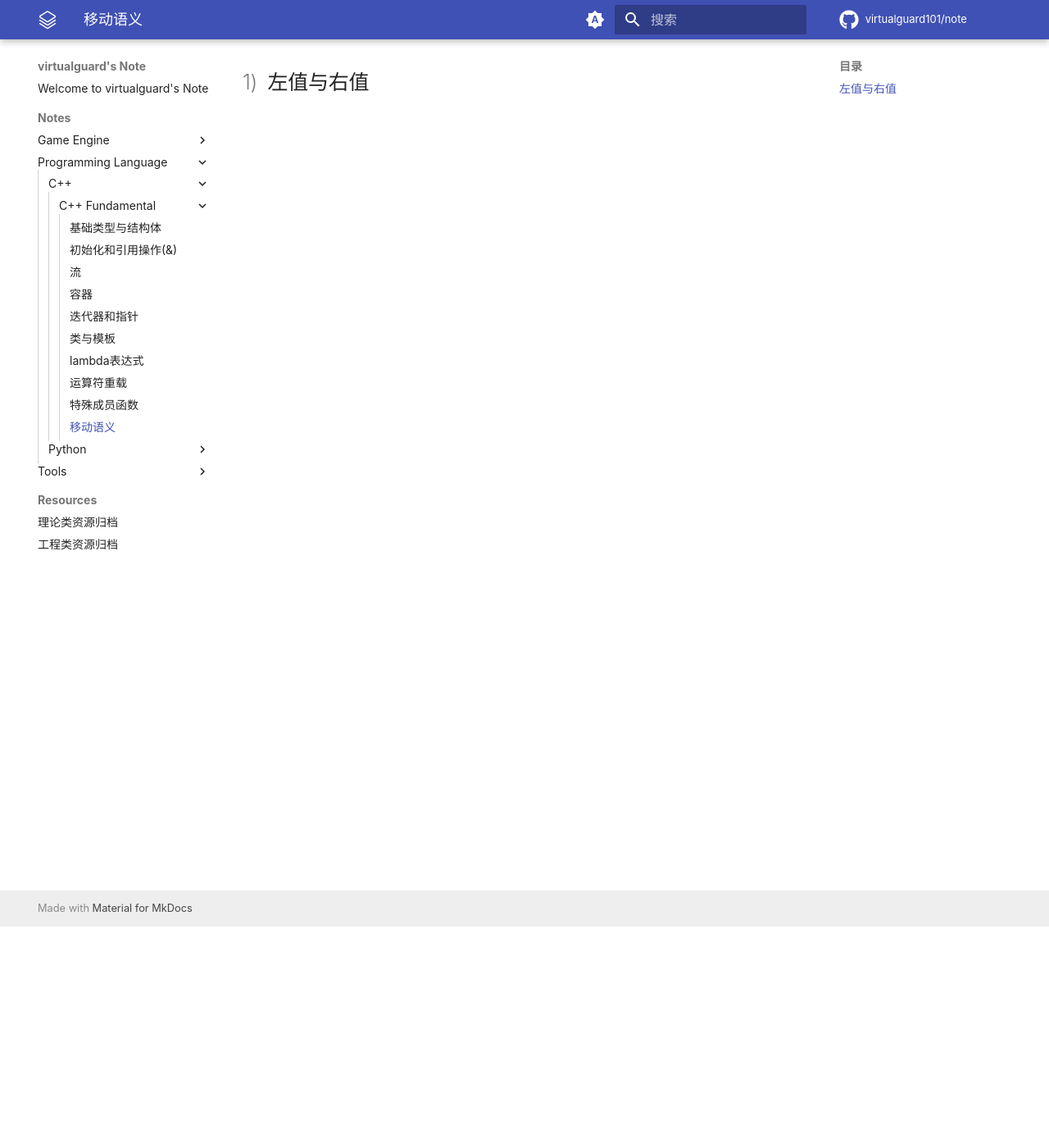
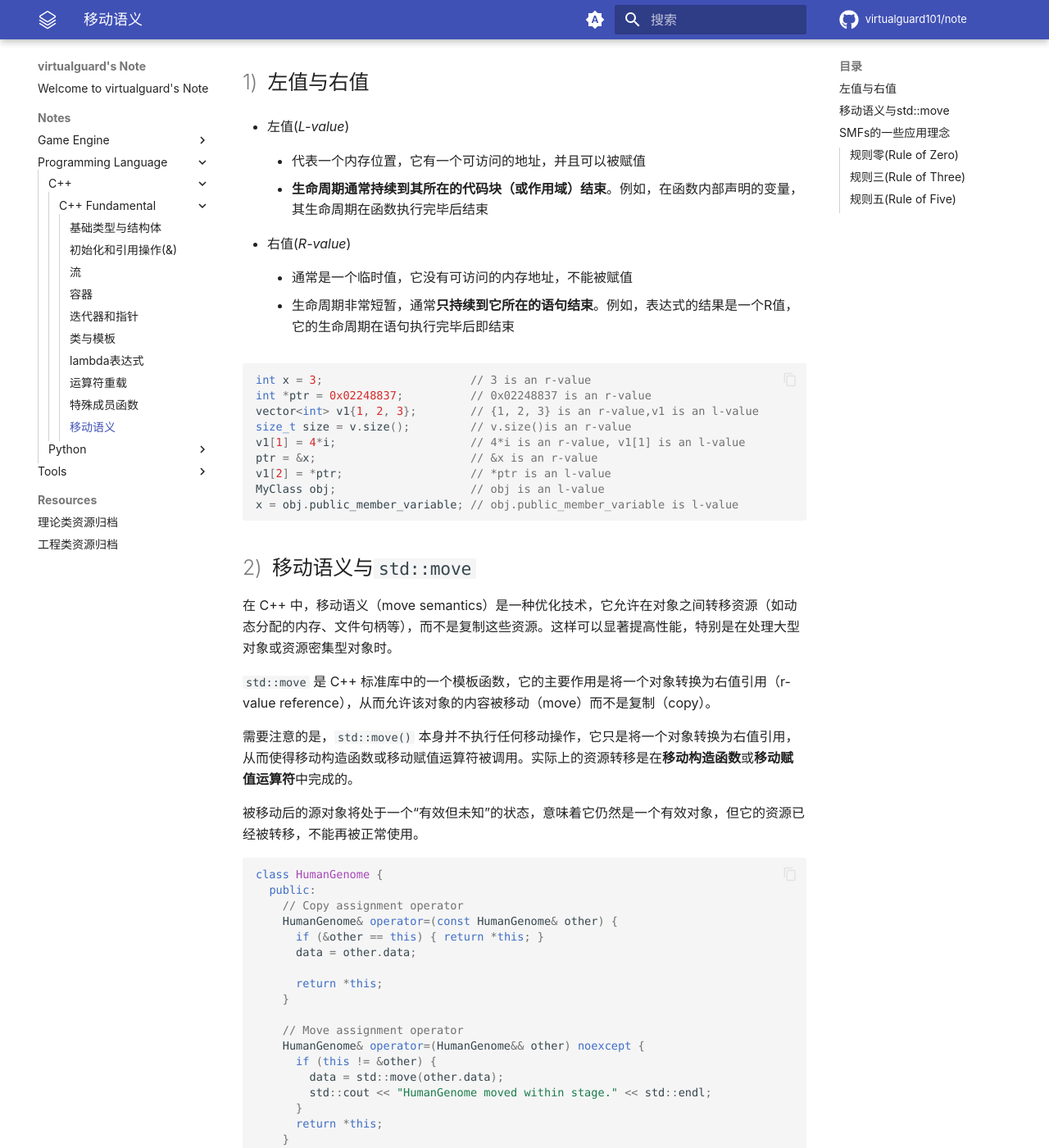
Before and after one commit to virtualguard101/note, an MkDocs documentation site: the page built from docs/notes/Programming Language/c++/C++ Fundamental/09-moves-semantics.md, in a window 1280 px wide and 1400 px high, scrolled down 270 px. Shown: the whole window at 82% size. Built offline with MkDocs 1.6.1 and Material for MkDocs 9.7.7, drawn with Linux system fonts in a browser that asks for light colours; some web fonts are replaced; comment, search, counter and statistics services are not loaded; some of the changed text lies outside the part shown.

Commit message:
update cpp-base-09

````diff
--- a/docs/notes/Programming Language/c++/C++ Fundamental/09-moves-semantics.md
+++ b/docs/notes/Programming Language/c++/C++ Fundamental/09-moves-semantics.md
@@ -5,3 +5,88 @@
 - [std::move in Utility in C++ | Move Semantics, Move Constructors and Move Assignment Operators | GeeksForGeeks](https://www.geeksforgeeks.org/stdmove-in-utility-in-c-move-semantics-move-constructors-and-move-assignment-operators/)
 
 ## 左值与右值
+
+- 左值(*L-value*)
+    - 代表一个内存位置，它有一个可访问的地址，并且可以被赋值
+
+    - **生命周期通常持续到其所在的代码块（或作用域）结束**。例如，在函数内部声明的变量，其生命周期在函数执行完毕后结束
+
+- 右值(*R-value*)
+    - 通常是一个临时值，它没有可访问的内存地址，不能被赋值
+
+    - 生命周期非常短暂，通常**只持续到它所在的语句结束**。例如，表达式的结果是一个R值，它的生命周期在语句执行完毕后即结束
+
+```cpp
+int x = 3;                      // 3 is an r-value
+int *ptr = 0x02248837;          // 0x02248837 is an r-value
+vector<int> v1{1, 2, 3};        // {1, 2, 3} is an r-value,v1 is an l-value
+size_t size = v.size();         // v.size()is an r-value
+v1[1] = 4*i;                    // 4*i is an r-value, v1[1] is an l-value
+ptr = &x;                       // &x is an r-value
+v1[2] = *ptr;                   // *ptr is an l-value
+MyClass obj;                    // obj is an l-value
+x = obj.public_member_variable; // obj.public_member_variable is l-value
+```
+
+## 移动语义与`std::move`
+
+在 C++ 中，移动语义（move semantics）是一种优化技术，它允许在对象之间转移资源（如动态分配的内存、文件句柄等），而不是复制这些资源。这样可以显著提高性能，特别是在处理大型对象或资源密集型对象时。
+
+`std::move` 是 C++ 标准库中的一个模板函数，它的主要作用是将一个对象转换为右值引用（r-value reference），从而允许该对象的内容被移动（move）而不是复制（copy）。
+
+需要注意的是，`std::move()` 本身并不执行任何移动操作，它只是将一个对象转换为右值引用，从而使得移动构造函数或移动赋值运算符被调用。实际上的资源转移是在**移动构造函数**或**移动赋值运算符**中完成的。
+
+被移动后的源对象将处于一个“有效但未知”的状态，意味着它仍然是一个有效对象，但它的资源已经被转移，不能再被正常使用。
+
+```cpp
+class HumanGenome {
+  public:
+    // Copy assignment operator
+    HumanGenome& operator=(const HumanGenome& other) {
+      if (&other == this) { return *this; }
+      data = other.data;
+
+      return *this;
+    }
+
+    // Move assignment operator
+    HumanGenome& operator=(HumanGenome&& other) noexcept {
+      if (this != &other) {
+        data = std::move(other.data);
+        std::cout << "HumanGenome moved within stage." << std::endl;
+      }
+      return *this;
+    }
+  private:
+    std::vector<char> data;
+}
+```
+
+在上面的代码中，`data = std::move(other.data)` 就使用了 `std::move` 将 `other.data` 转换为右值，从而将资源移动到当前对象的 `data` 成员中。
+
+!!! note "`noexcept`"
+    `noexcept`关键字表示该运算符不会抛出任何异常。
+
+当原始对象不再需要时，你可以使用 `std::move()` 来转移（而不是复制）其资源。关于`std::move`的应用场景，还可参考[What is `std::move()`, and when should it be used? | stackoverflow](https://stackoverflow.com/questions/3413470/what-is-stdmove-and-when-should-it-be-used)
+
+通常，我们希望避免在应用程序代码中使用 `std::move()`。直接在应用程序代码中使用 `std::move()` 可能会导致代码的可读性和可维护性降低。在类定义中使用它，比如构造函数和运算符。
+
+如果你定义了移动构造函数和移动赋值运算符，编译器可以在很大程度上进行优化，而不需要你显式地使用 `std::move()`。
+
+## SMFs的一些应用理念
+
+### 规则零(*Rule of Zero*)
+
+如果你的类能够依赖编译器生成的默认特殊成员函数（包括默认构造函数、析构函数、拷贝构造函数、拷贝赋值运算符、移动构造函数和移动赋值运算符）来正确管理资源，那么你应该让编译器生成这些函数，而不是手动定义它们。这通**常适用于不管理任何动态分配资源的类**。规则零是规则三和规则五的扩展，它建议**尽可能避免手动定义特殊成员函数**。
+
+### 规则三(*Rule of Three*)
+
+如果一个类定义了析构函数、拷贝构造函数或拷贝赋值运算符**中的任何一个**，那么它很可能**也需要定义其他两个**。这是因为这些函数通常一起工作，以正确管理对象的生命周期和资源。
+
+在这种情况下，由于采用了手动管理内存的方式，编译器就无法自动为用户生成这些内容。
+
+规则三在 C++11 之前非常重要，因为那时还没有移动语义。
+
+### 规则五(*Rule of Five*)
+
+规则五是在 C++11 引入移动语义后对规则三的扩展。如果一个类定义了**任何一个拷贝操作（拷贝构造函数或拷贝赋值运算符）或析构函数**，那么它很可能**也需要定义移动操作（移动构造函数或移动赋值运算符）**。这是因为现代 C++ 支持移动语义，允许更**高效**的资源管理。规则五建议你同时考虑拷贝语义和移动语义。
````
Also changed, not shown: docs/notes/Programming Language/c++/C++ Fundamental/08-special_member_functions.md (+2 -0 lines).
